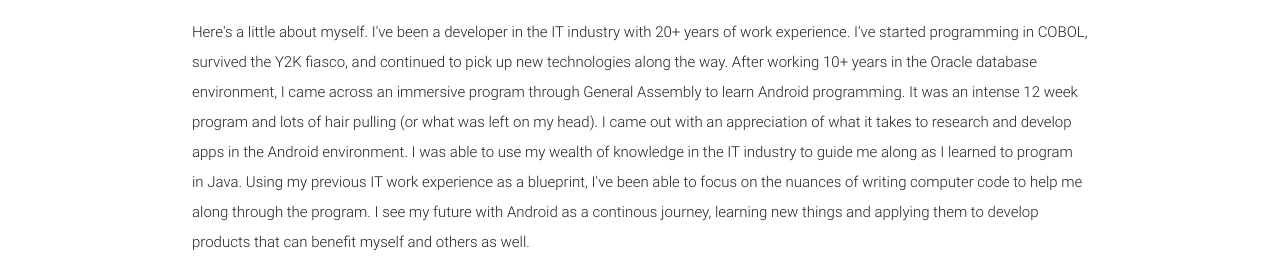
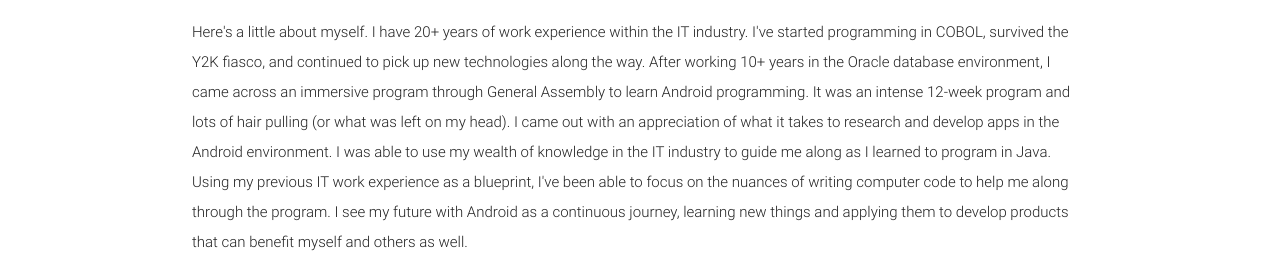
Before and after one commit to jc-cali/jc-cali.github.io, a plain HTML site: page index.html in a window 1280 px wide. Shown: the part 520-800 px from the top of the page. Drawn offline with nearby package versions, Linux system fonts and the light colour scheme.

Commit message:
Fixed spelling errors

```diff
--- a/index.html
+++ b/index.html
@@ -34,7 +34,7 @@
           <div class="row center">
             <h5 class="header col s12 light">Android Developer</h5>
           </div>
-          <p class="left-align light">Here's a little about myself.  I've been a developer in the IT industry with 20+ years of work experience.  I've started programming in COBOL, survived the Y2K fiasco, and continued to pick up new technologies along the way.  After working 10+ years in the Oracle database environment, I came across an immersive program through General Assembly to learn Android programming.  It was an intense 12 week program and lots of hair pulling (or what was left on my head).  I came out with an appreciation of what it takes to research and develop apps in the Android environment.  I was able to use my wealth of knowledge in the IT industry to guide me along as I learned to program in Java.  Using my previous IT work experience as a blueprint, I've been able to focus on the nuances of writing computer code to help me along through the program.  I see my future with Android as a continous journey, learning new things and applying them to develop products that can benefit myself and others as well.
+          <p class="left-align light">Here's a little about myself.  I have 20+ years of work experience within the IT industry.  I've started programming in COBOL, survived the Y2K fiasco, and continued to pick up new technologies along the way.  After working 10+ years in the Oracle database environment, I came across an immersive program through General Assembly to learn Android programming.  It was an intense 12-week program and lots of hair pulling (or what was left on my head).  I came out with an appreciation of what it takes to research and develop apps in the Android environment.  I was able to use my wealth of knowledge in the IT industry to guide me along as I learned to program in Java.  Using my previous IT work experience as a blueprint, I've been able to focus on the nuances of writing computer code to help me along through the program.  I see my future with Android as a continuous journey, learning new things and applying them to develop products that can benefit myself and others as well.
         </div>
       </div>
 
```
